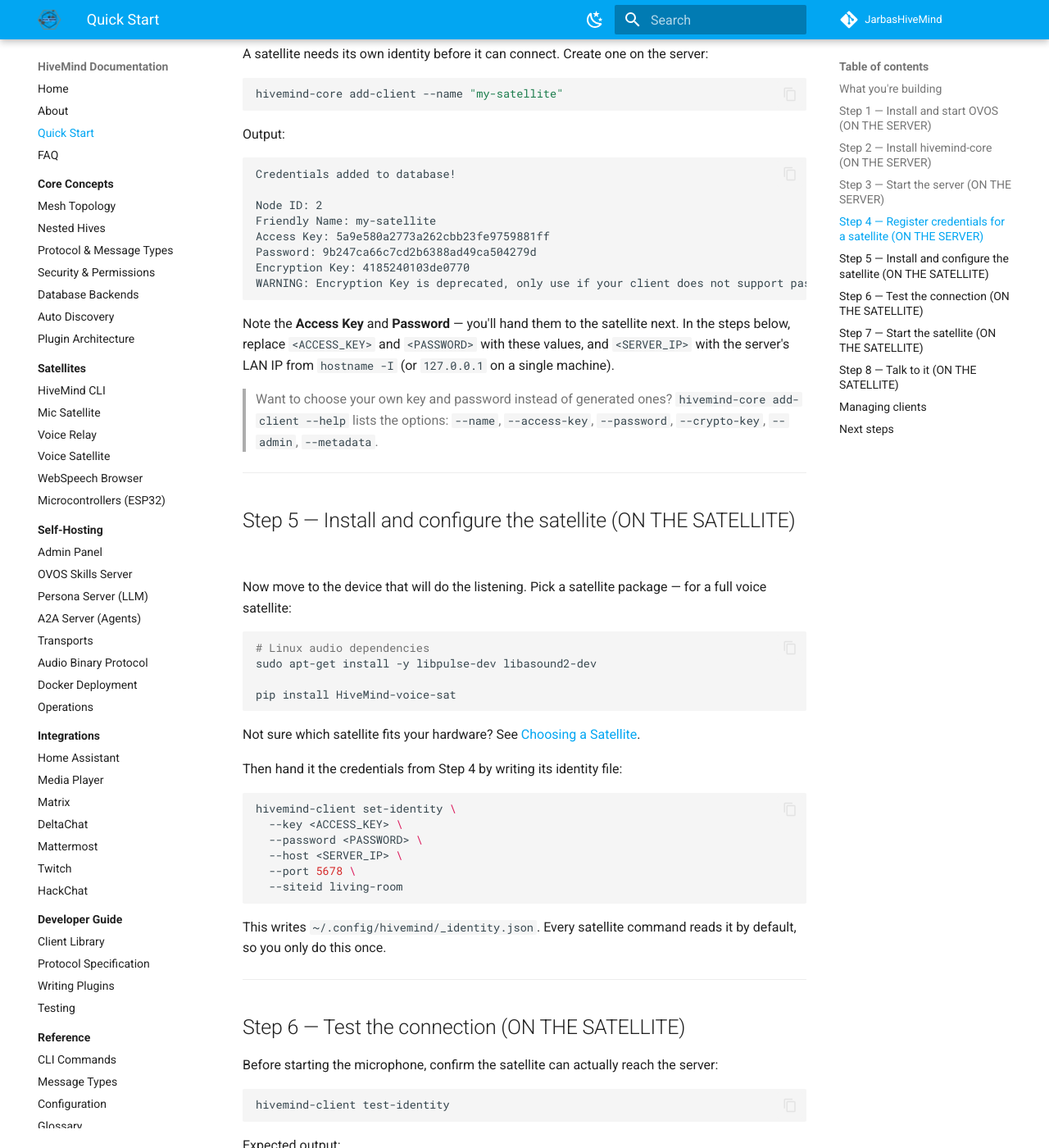
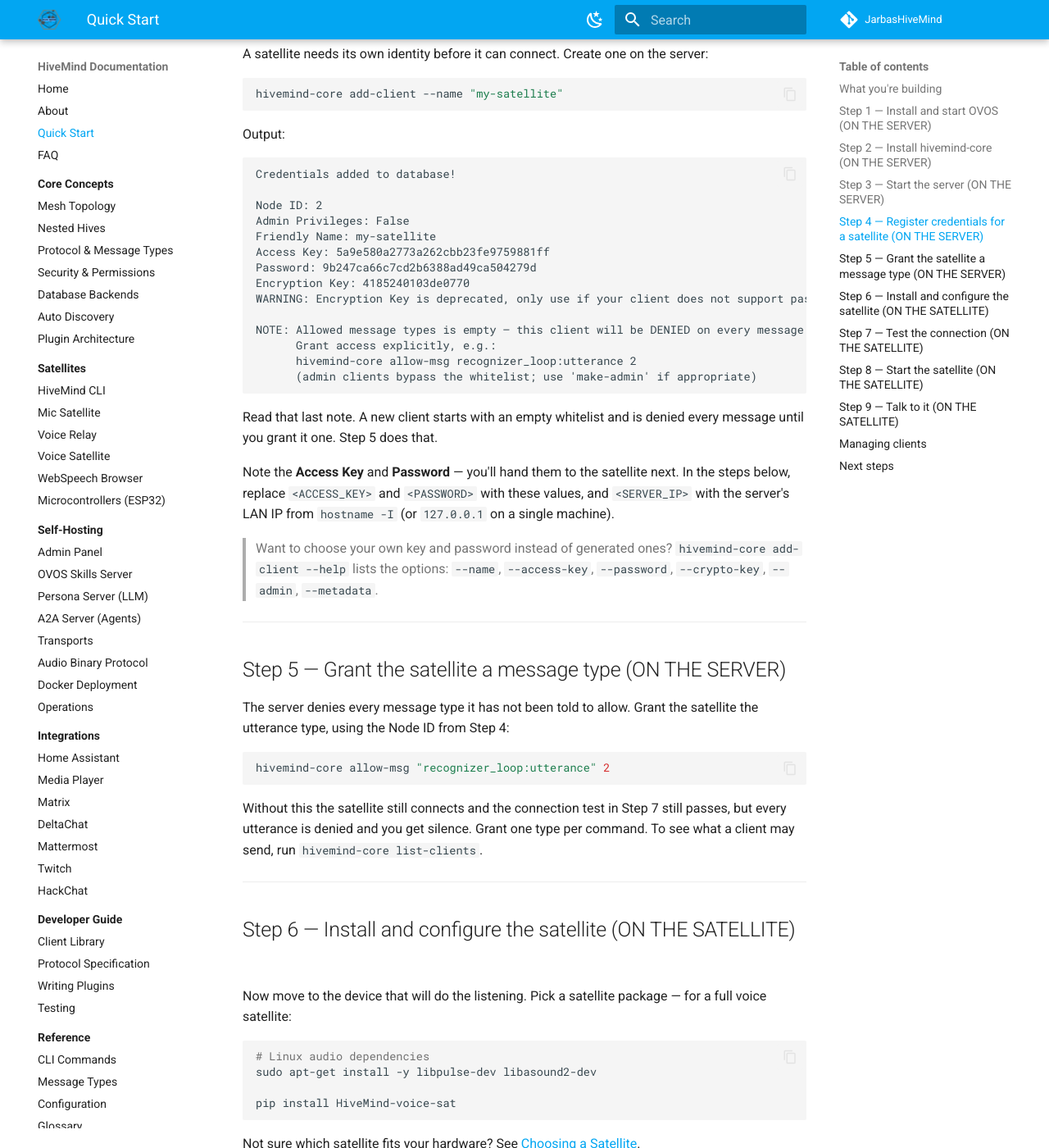
Before and after one commit to JarbasHiveMind/HiveMind-community-docs, an MkDocs documentation site: the page built from docs/quickstart.md, in a window 1280 px wide and 1400 px high, scrolled down 2246 px. Shown: the whole window at 82% size. Built offline with MkDocs 1.6.1 and Material for MkDocs 9.7.7, drawn with Linux system fonts in a browser that asks for light colours; some of the changed text lies outside the part shown.

Commit message:
docs: grant a message type in the quickstarts, and correct two security claims
A reader who followed the quickstart literally ended with a satellite that
connected and then stayed silent. add-client creates a client with an empty
allowed_types whitelist, and the force-prepended ACL gate denies every message
until one is granted. The CLI prints a NOTE saying exactly this, with the
allow-msg command to run, but the docs reproduced the output without it.

- quickstart: reproduce the real add-client output including the NOTE, add a
  grant step, renumber the following steps, and make permissions the first
  entry in the No-reply list
- voice-sat, mic-satellite: add the same grant step; for mic-satellite an empty
  whitelist now denies the binary audio outright
- security: the access key travels as an authorization URL query parameter, not
  a WebSocket header, so warn about proxy access logs
- security: the built-in ACL policy implements review_binary, so an empty
  whitelist denies binary payloads too

Co-Authored-By: Claude Opus 4.8 <noreply@anthropic.com>

````diff
--- a/docs/quickstart.md
+++ b/docs/quickstart.md
@@ -105,12 +105,21 @@ Output:
 Credentials added to database!
 
 Node ID: 2
+Admin Privileges: False
 Friendly Name: my-satellite
 Access Key: 5a9e580a2773a262cbb23fe9759881ff
 Password: 9b247ca66c7cd2b6388ad49ca504279d
 Encryption Key: 4185240103de0770
 WARNING: Encryption Key is deprecated, only use if your client does not support password
+
+NOTE: Allowed message types is empty — this client will be DENIED on every message.
+      Grant access explicitly, e.g.:
+      hivemind-core allow-msg recognizer_loop:utterance 2
+      (admin clients bypass the whitelist; use 'make-admin' if appropriate)
 ```
+
+Read that last note. A new client starts with an empty whitelist and is denied every
+message until you grant it one. Step 5 does that.
 
 Note the **Access Key** and **Password** — you'll hand them to the satellite next. In the
 steps below, replace `<ACCESS_KEY>` and `<PASSWORD>` with these values, and `<SERVER_IP>`
@@ -120,7 +129,22 @@ with the server's LAN IP from `hostname -I` (or `127.0.0.1` on a single machine)
 
 ---
 
-## Step 5 — Install and configure the satellite (ON THE SATELLITE)
+## Step 5 — Grant the satellite a message type (ON THE SERVER)
+
+The server denies every message type it has not been told to allow. Grant the satellite
+the utterance type, using the Node ID from Step 4:
+
+```bash
+hivemind-core allow-msg "recognizer_loop:utterance" 2
+```
+
+Without this the satellite still connects and the connection test in Step 7 still passes,
+but every utterance is denied and you get silence. Grant one type per command. To see what
+a client may send, run `hivemind-core list-clients`.
+
+---
+
+## Step 6 — Install and configure the satellite (ON THE SATELLITE)
 
 Now move to the device that will do the listening. Pick a satellite package — for a full
 voice satellite:
@@ -149,7 +173,7 @@ This writes `~/.config/hivemind/_identity.json`. Every satellite command reads i
 
 ---
 
-## Step 6 — Test the connection (ON THE SATELLITE)
+## Step 7 — Test the connection (ON THE SATELLITE)
 
 Before starting the microphone, confirm the satellite can actually reach the server:
 
@@ -183,7 +207,7 @@ hivemind-voice-sat --host <SERVER_IP> --key <ACCESS_KEY> --password <PASSWORD>
 
 ---
 
-## Step 8 — Talk to it (ON THE SATELLITE)
+## Step 9 — Talk to it (ON THE SATELLITE)
 
 Everything is running: hivemind-core on the server, the satellite listening. Speak to the
 satellite:
@@ -192,11 +216,15 @@ satellite:
 
 **Success looks like:** the satellite plays a spoken reply — the current time. That round
 trip — wakeword → your speech → the server's skill → a spoken answer — means the whole
-path works. From here, adding a second device is just Step 4 (register) plus Steps 5–7
-(connect) again.
+path works. From here, adding a second device is just Steps 4 and 5 (register and grant)
+plus Steps 6 to 8 (connect) again.
 
 **No reply?**
 
+- Confirm the satellite may send utterances: `hivemind-core list-clients` shows its allowed
+  message types. An empty list denies everything. Grant one with
+  `hivemind-core allow-msg "recognizer_loop:utterance" <NODE_ID>` (Step 5). This is the most
+  common cause of a satellite that connects but stays silent.
 - Check the satellite's terminal logs for connection or audio errors.
 - Re-run `hivemind-client test-identity` on the satellite to confirm it still reaches the server.
 - `hivemind-voice-sat`'s **default STT and TTS are remote services** at `*.openvoiceos.org`, so the satellite needs internet access on first run. To go fully local, install local STT/TTS plugins on the satellite — see [Voice Satellite](satellites/voice-sat.md).
````
Also changed, not shown: other parts of docs/quickstart.md (+1 -1 lines), docs/concepts/security.md (+2 -2 lines), docs/satellites/mic-satellite.md (+12 -3 lines), docs/satellites/voice-sat.md (+11 -1 lines).
